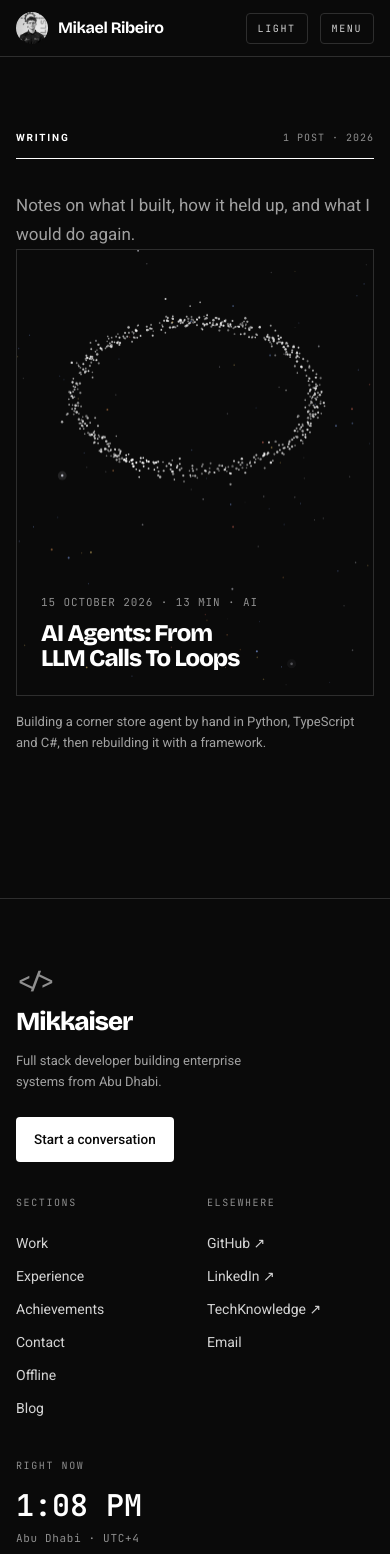
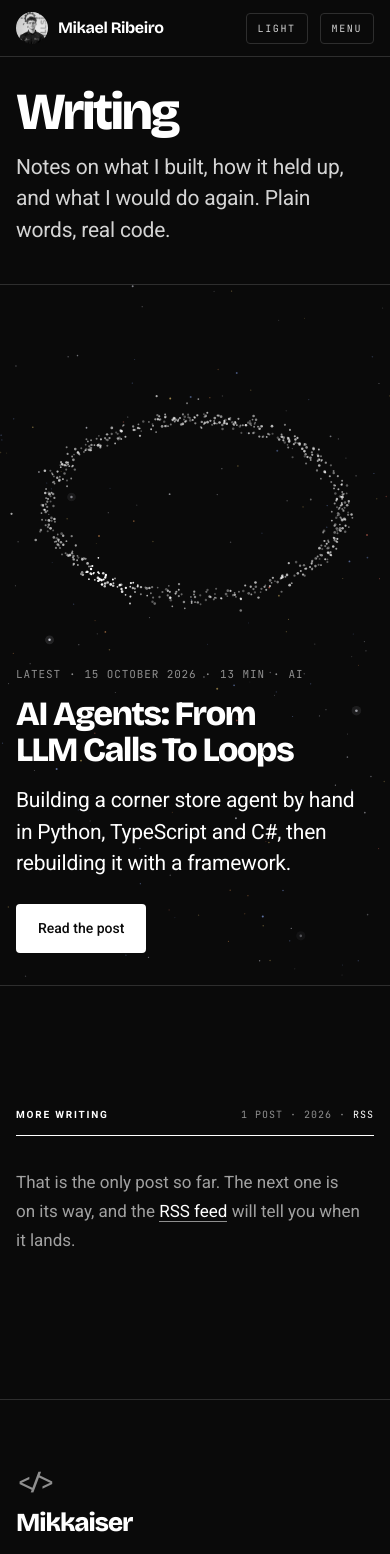
Before and after one commit to Mikkaiser/mikkaiser-portfolio, a Next.js app: page /blog in a window 390 px wide. Shown: the top 1554 px of the page. Built offline with nearby package versions, Linux system fonts and the light colour scheme.

Commit message:
Add a Writing section to the home page, redesign the blog index around the latest post, and ease the particle cards to a stop

```diff
--- a/app/blog/blog.css
+++ b/app/blog/blog.css
@@ -35,11 +35,37 @@
 .blog-top > main { flex: 1 0 auto; }
 
 /* ---------- index ---------- */
+/* The page title and the latest post's cover. The cover is the post page's hero
+   again, so the index and the article read as one place; the title sits above it
+   as plain type, clear of the particle loop. */
+.blog-head {
+  display: flex; align-items: flex-end; justify-content: space-between; gap: var(--space-8);
+  padding-top: var(--space-12); padding-bottom: var(--space-8);
+}
+.blog-head__title {
+  margin: 0; font-family: var(--font-display); font-weight: var(--weight-display);
+  font-size: clamp(52px, 8vw, 112px); line-height: .9; letter-spacing: -0.05em; color: var(--ink);
+}
+.blog-head__intro { margin: 0 0 6px; max-width: 30ch; text-wrap: pretty; font-size: var(--size-lead); line-height: var(--lh-lead); letter-spacing: var(--ls-lead); color: var(--ink-soft); }
+.cover.cover--index { height: clamp(460px, 40vw, 600px); margin-bottom: var(--space-12); border-top: var(--hairline) solid var(--rule); }
+.cover--index .cover__text { display: flex; flex-direction: column; align-items: flex-start; }
+.cover--index .post__meta { margin-bottom: var(--space-3); }
+.cover--index .post__title a { color: inherit; text-decoration: none; }
+.cover--index .post__title a:hover { text-decoration: underline; text-decoration-thickness: 2px; text-underline-offset: 8px; }
+.cover--index .post__title a:focus-visible { outline: 2px solid var(--ink); outline-offset: 6px; }
+.cover--index .post__lead { margin: var(--space-4) 0 var(--space-6); }
+.blog-note { max-width: var(--measure-body); margin: 0; }
+.blog-note a { color: var(--ink); border-bottom: var(--hairline) solid var(--faint); }
+.blog-note a:hover { border-bottom-color: var(--ink); }
+@media (max-width: 760px) {
+  .blog-head { flex-direction: column; align-items: flex-start; gap: var(--space-4); padding-top: var(--space-8); }
+  .cover.cover--index { height: clamp(700px, 180vw, 760px); }
+}
+
 .section-head h1 {
   margin: 0; font-family: var(--font-body); font-size: var(--size-section-head); letter-spacing: var(--ls-section-head);
   text-transform: uppercase; font-weight: var(--weight-title); color: var(--ink);
 }
-.blog-index__intro { max-width: var(--measure-body); margin-bottom: var(--space-8); }
 
 .topics { display: flex; flex-wrap: wrap; gap: var(--space-2); border: 0; margin: 0 0 var(--space-6); padding: 0; min-width: 0; }
 .tag {
@@ -52,36 +78,6 @@
 .tag input { position: absolute; opacity: 0; width: 1px; height: 1px; margin: 0; pointer-events: none; }
 .tag:has(input:checked) { background: var(--ink); border-color: var(--ink); color: var(--on-ink); }
 .tag:has(input:focus-visible) { outline: 2px solid var(--ink); outline-offset: 2px; }
-
-/* ---------- post cards: a portrait poster of each post's cover, outside Acta's
-   text-led entry rows. The particles rest as a cloud and gather into the loop
-   on hover (components/blog/cover/ParticleCover.tsx). ---------- */
-.postcards {
-  list-style: none; margin: 0; padding: 0;
-  display: grid; grid-template-columns: repeat(3, minmax(0, 1fr)); gap: var(--space-12) var(--space-6);
-}
-.postcard { display: block; color: inherit; text-decoration: none; }
-.postcard:focus-visible { outline: 2px solid var(--ink); outline-offset: 4px; }
-.postcard__poster {
-  position: relative; display: flex; align-items: flex-end; aspect-ratio: 4 / 5; overflow: hidden;
-  border: var(--hairline) solid var(--rule); background: var(--bg);
-  transition: border-color var(--dur-pointer) var(--ease);
-}
-.postcard:hover .postcard__poster { border-color: var(--faint); }
-.postcard__canvas { position: absolute; inset: 0; display: block; width: 100%; height: 100%; }
-.postcard__text { position: relative; display: block; width: 100%; padding: var(--space-6); }
-.postcard__meta {
-  display: block; margin-bottom: 10px;
-  font-family: var(--font-mono); font-size: var(--size-meta); letter-spacing: 0.08em; text-transform: uppercase;
-  color: var(--faint); font-variant-numeric: tabular-nums;
-}
-.postcard__title {
-  display: block; text-wrap: balance;
-  font-family: var(--font-display); font-weight: var(--weight-display); font-size: clamp(24px, 1.2vw + 13px, 30px);
-  line-height: 1.04; letter-spacing: var(--ls-page-title); color: var(--ink);
-}
-.postcard__summary { display: block; margin-top: var(--space-4); font-size: var(--size-small); line-height: var(--lh-small); color: var(--muted); }
-@media (max-width: 960px) { .postcards { grid-template-columns: repeat(2, minmax(0, 1fr)); } }
 
 /* ---------- article ---------- */
 .post { padding-top: var(--space-18); }
--- a/app/blog/page.tsx
+++ b/app/blog/page.tsx
@@ -1,7 +1,9 @@
 import type { Metadata } from "next";
-import { PostCard } from "@/components/blog/PostCard";
+import Link from "next/link";
+import { ParticleCover } from "@/components/blog/cover/ParticleCover";
+import { PostRow } from "@/components/blog/PostRow";
 import { TopicFilter } from "@/components/blog/TopicFilter";
-import { FEED_ALTERNATE, getPosts, getTopics, topicKey } from "@/lib/posts";
+import { FEED_ALTERNATE, formatLongDate, getPosts, getTopics, topicKey } from "@/lib/posts";
 
 const DESCRIPTION = "Writing by Mikael Ribeiro Simoes on software engineering, architecture and teaching, from Abu Dhabi.";
 
@@ -13,35 +15,68 @@ export const metadata: Metadata = {
 };
 
 export default function BlogIndex() {
-  const posts = getPosts();
+  const [latest, ...older] = getPosts();
   const topics = getTopics();
-  const years = [...new Set(posts.map((p) => p.meta.date.slice(0, 4)))].sort();
+  const total = older.length + (latest ? 1 : 0);
+  const years = [...new Set(getPosts().map((p) => p.meta.date.slice(0, 4)))].sort();
   const span = years.length > 1 ? `${years[0]}–${years.at(-1)}` : years[0];
-  const count = `${posts.length} ${posts.length === 1 ? "post" : "posts"}`;
 
   return (
-    <section className="section section--last blog-index" aria-labelledby="blog-title">
+    <>
+      <div className="wrap blog-head">
+        <h1 className="blog-head__title">Writing</h1>
+        <p className="blog-head__intro">Notes on what I built, how it held up, and what I would do again. Plain words, real code.</p>
+      </div>
+
+      {latest ? (
+        <section className="cover cover--index" aria-labelledby="latest-title">
+          {latest.meta.cover ? <ParticleCover shape={latest.meta.cover} kind="cover" /> : null}
+          <div className="wrap cover__text">
+            <p className="post__meta">
+              <span>Latest</span>
+              <span aria-hidden="true">·</span>
+              <time dateTime={latest.meta.date}>{formatLongDate(latest.meta.date)}</time>
+              <span aria-hidden="true">·</span>
+              <span>{latest.meta.minutes} min</span>
+              <span aria-hidden="true">·</span>
+              <span>{latest.meta.topic}</span>
+            </p>
+            <h2 id="latest-title" className="post__title">
+              <Link href={`/blog/${latest.meta.slug}`}>{latest.meta.title}</Link>
+            </h2>
+            <p className="post__lead">{latest.meta.summary}</p>
+            <Link href={`/blog/${latest.meta.slug}`} className="btn btn--primary">Read the post</Link>
+          </div>
+        </section>
+      ) : null}
+
+      <section className="section section--last blog-index" aria-labelledby="more-title">
         <div className="section-head">
-        <h1 id="blog-title">Writing</h1>
-        {posts.length ? <span className="eyebrow">{span ? `${count} · ${span}` : count}</span> : null}
+          <h2 id="more-title">{latest ? "More writing" : "Writing"}</h2>
+          <span className="eyebrow">
+            {total} {total === 1 ? "post" : "posts"}{span ? ` · ${span}` : ""} · <Link href="/blog/feed.xml">RSS</Link>
+          </span>
         </div>
-      <p className="body blog-index__intro">
-        Notes on what I built, how it held up, and what I would do again.
+        {!latest ? (
+          <p className="small">The first post is on its way.</p>
+        ) : older.length === 0 ? (
+          <p className="body blog-note">
+            That is the only post so far. The next one is on its way, and the <Link href="/blog/feed.xml">RSS feed</Link> will
+            tell you when it lands.
           </p>
-      {posts.length === 0 ? (
-        <p className="small">The first post is on its way.</p>
         ) : (
           <>
             {topics.length > 1 ? <TopicFilter topics={topics} /> : null}
-          <ol className="postcards">
-            {posts.map((p) => (
+            <ol className="prows">
+              {older.map((p) => (
                 <li key={p.meta.slug} data-topic={topicKey(p.meta.topic)}>
-                <PostCard post={p.meta} />
+                  <PostRow post={p.meta} />
                 </li>
               ))}
             </ol>
           </>
         )}
       </section>
+    </>
   );
 }
--- a/app/page.tsx
+++ b/app/page.tsx
@@ -11,6 +11,7 @@ import { Offline } from "@/components/Offline";
 import { Reveal } from "@/components/Reveal";
 import { StackGame } from "@/components/StackGame";
 import { Work } from "@/components/Work";
+import { Writing } from "@/components/Writing";
 
 export default function Home() {
   return (
@@ -21,6 +22,7 @@ export default function Home() {
         <Hero />
         <Marquee />
         <Work />
+        <Writing />
         <Experience />
         <Awards />
         <Ask />
--- a/components/blog/PostCard.tsx
+++ b/components/blog/PostCard.tsx
@@ -1,6 +1,7 @@
 import Link from "next/link";
 import { ParticleCover } from "@/components/blog/cover/ParticleCover";
 import { formatLongDate, type PostMeta } from "@/lib/posts";
+import "./postlist.css";
 
 /** One post on the index: a portrait poster of its cover with the date line and title over its foot, and the summary under it. */
 export function PostCard({ post }: { post: PostMeta }) {
--- /dev/null
+++ b/components/blog/PostRow.tsx
@@ -0,0 +1,20 @@
+import Link from "next/link";
+import { formatShortDate, type PostMeta } from "@/lib/posts";
+import "./postlist.css";
+
+/** One post as an Acta entry row: date gutter, title and summary, read time. The whole row is the link. */
+export function PostRow({ post }: { post: PostMeta }) {
+  return (
+    <Link href={`/blog/${post.slug}`} className="prow">
+      <time className="prow__when" dateTime={post.date}>{formatShortDate(post.date)}</time>
+      <span className="prow__body">
+        <span className="prow__title">{post.title}</span>
+        <span className="prow__summary">{post.summary}</span>
+      </span>
+      <span className="prow__meta">
+        <span>{post.minutes} min</span>
+        <span>{post.topic}</span>
+      </span>
+    </Link>
+  );
+}
--- a/components/blog/TopicFilter.tsx
+++ b/components/blog/TopicFilter.tsx
@@ -1,14 +1,14 @@
 import { topicKey } from "@/lib/posts";
 
 /**
- * Topic tags that filter the post cards with no JavaScript: each tag is a radio
- * button, and a generated :has() rule hides the cards of every other topic.
- * Cards carry data-topic; the filter and the cards share the .blog-index parent.
+ * Topic tags that filter the post rows with no JavaScript: each tag is a radio
+ * button, and a generated :has() rule hides the rows of every other topic.
+ * Rows carry data-topic; the filter and the rows share the .blog-index parent.
  */
 export function TopicFilter({ topics }: { topics: string[] }) {
   const rules = topics
     .map((t) => topicKey(t))
-    .map((k) => `.blog-index:has(.topics input[value="${k}"]:checked) .postcards > li:not([data-topic="${k}"]){display:none}`)
+    .map((k) => `.blog-index:has(.topics input[value="${k}"]:checked) .prows > li:not([data-topic="${k}"]){display:none}`)
     .join("");
   return (
     <>
--- /dev/null
+++ b/components/blog/postlist.css
@@ -0,0 +1,59 @@
+/* ---------- post cards: a portrait poster of each post's cover, outside Acta's
+   text-led entry rows. The particles rest as a cloud and gather into the loop
+   on hover (components/blog/cover/ParticleCover.tsx). ---------- */
+.postcard { display: block; color: inherit; text-decoration: none; }
+.postcard:focus-visible { outline: 2px solid var(--ink); outline-offset: 4px; }
+.postcard__poster {
+  position: relative; display: flex; align-items: flex-end; aspect-ratio: 4 / 5; overflow: hidden;
+  border: var(--hairline) solid var(--rule); background: var(--bg);
+  transition: border-color var(--dur-pointer) var(--ease);
+}
+.postcard:hover .postcard__poster { border-color: var(--faint); }
+.postcard__canvas { position: absolute; inset: 0; display: block; width: 100%; height: 100%; }
+.postcard__text { position: relative; display: block; width: 100%; padding: var(--space-6); }
+.postcard__meta {
+  display: block; margin-bottom: 10px;
+  font-family: var(--font-mono); font-size: var(--size-meta); letter-spacing: 0.08em; text-transform: uppercase;
+  color: var(--faint); font-variant-numeric: tabular-nums;
+}
+.postcard__title {
+  display: block; text-wrap: balance;
+  font-family: var(--font-display); font-weight: var(--weight-display); font-size: clamp(24px, 1.2vw + 13px, 30px);
+  line-height: 1.04; letter-spacing: var(--ls-page-title); color: var(--ink);
+}
+.postcard__summary { display: block; margin-top: var(--space-4); font-size: var(--size-small); line-height: var(--lh-small); color: var(--muted); }
+
+/* ---------- post rows: Acta's entry row for a post. Mono date gutter, title and
+   one-line summary, then the read time. The whole row is the link, and hover is
+   one background step. Used on the blog index and on the home page. ---------- */
+.prows { list-style: none; margin: 0; padding: 0; border-top: var(--hairline) solid var(--rule); }
+.prows > li { border-bottom: var(--hairline) solid var(--rule); }
+.prow {
+  display: grid; grid-template-columns: 118px minmax(0, 1fr) auto; gap: var(--space-6); align-items: start;
+  padding: var(--space-6) var(--space-4); color: inherit; text-decoration: none;
+  transition: background var(--dur-pointer) var(--ease);
+}
+.prow:hover { background: var(--raised); }
+.prow:focus-visible { outline: 2px solid var(--ink); outline-offset: -2px; }
+.prow__when { padding-top: 4px; font-family: var(--font-mono); font-size: var(--size-meta); letter-spacing: .06em; font-variant-numeric: tabular-nums; color: var(--faint); }
+.prow__body { display: block; min-width: 0; }
+.prow__title { display: block; margin-bottom: 4px; text-wrap: balance; font-family: var(--font-display); font-weight: 700; font-size: var(--size-entry-title, 20px); line-height: var(--lh-entry-title); letter-spacing: var(--ls-entry-title); color: var(--ink); }
+.prow__summary { display: block; max-width: 64ch; text-wrap: pretty; font-size: var(--size-small); line-height: var(--lh-small); color: var(--muted); }
+.prow__meta { display: flex; flex-direction: column; align-items: flex-end; gap: 2px; padding-top: 4px; font-family: var(--font-mono); font-size: var(--size-meta); font-variant-numeric: tabular-nums; color: var(--faint); white-space: nowrap; }
+@media (max-width: 620px) {
+  .prow { grid-template-columns: minmax(0, 1fr); gap: var(--space-2); padding-left: 0; padding-right: 0; }
+  .prow__when { padding-top: 0; }
+  .prow__meta { flex-direction: row; justify-content: flex-start; gap: var(--space-3); padding-top: var(--space-1); }
+}
+
+/* ---------- the home page's Writing section: the newest post as a poster, the
+   older ones as rows beside it. ---------- */
+.writing { display: grid; grid-template-columns: minmax(0, 4fr) minmax(0, 8fr); gap: var(--space-12); align-items: stretch; }
+.writing__side { display: flex; flex-direction: column; justify-content: space-between; gap: var(--space-8); min-width: 0; }
+.writing__top { display: flex; flex-direction: column; gap: var(--space-8); }
+.writing__intro { max-width: 32ch; }
+.writing__note { max-width: 44ch; margin: 0; padding-top: var(--space-4); border-top: var(--hairline) solid var(--rule); }
+.writing__note a { color: var(--ink); border-bottom: var(--hairline) solid var(--faint); }
+.writing__note a:hover { border-bottom-color: var(--ink); }
+.writing__all { align-self: flex-start; }
+@media (max-width: 920px) { .writing { grid-template-columns: minmax(0, 1fr); gap: var(--space-8); } .writing__poster { max-width: 420px; } }
```
Also changed, not shown: components/Writing.tsx (added, +46 -0 lines), components/blog/cover/ParticleCover.tsx (+23 -10 lines). Lines whose indentation alone changed are shown as unchanged.
